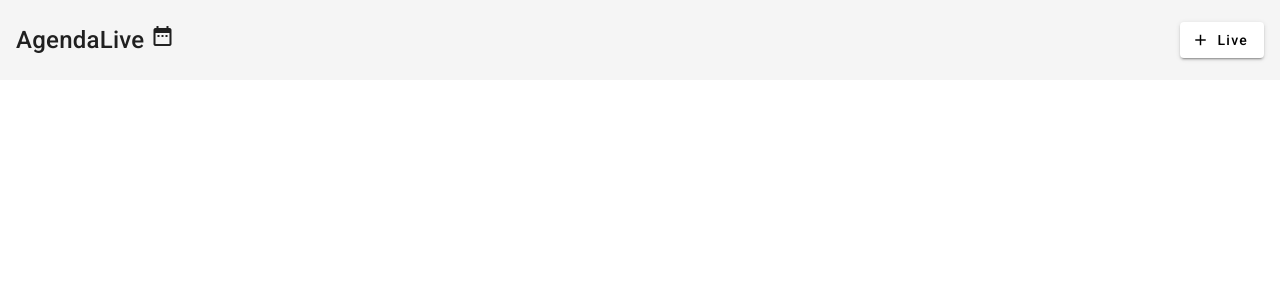
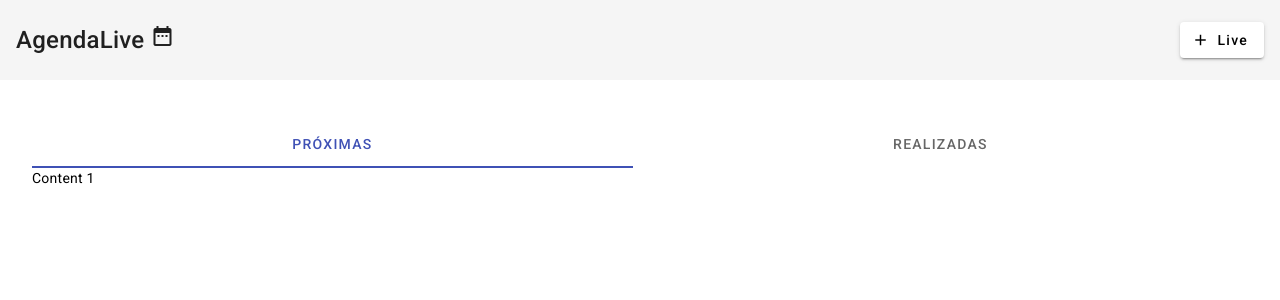
Before and after one commit to gustavoestevesr/agenda-live-angular, an Angular app: page / in a window 1280 px wide. Shown: the top 300 px of the page. Built offline with nearby package versions, Linux system fonts and the light colour scheme.

Commit message:
Criando o componente Live List

```diff
--- a/src/app/views/home/home.component.html
+++ b/src/app/views/home/home.component.html
@@ -5,3 +5,4 @@
       <button mat-raised-button><mat-icon>add</mat-icon> Live</button>
   </mat-toolbar-row>
 </mat-toolbar>
+<app-live-list></app-live-list>
--- /dev/null
+++ b/src/app/views/home/live-list/live-list.component.html
@@ -0,0 +1,4 @@
+<mat-tab-group style="padding-top: 40px; padding-left: 2rem; padding-right: 2rem;">
+  <mat-tab label="PRÓXIMAS"> Content 1 </mat-tab>
+  <mat-tab label="REALIZADAS"> Content 2 </mat-tab>
+</mat-tab-group>
```
Also changed, not shown: src/app/app.module.ts (+6 -2 lines), src/app/views/home/live-list/live-list.component.ts (added, +10 -0 lines), src/app/views/home/live-list/live-list.component.css (added), 1 other file (tests, documents, lock files or other folders).
